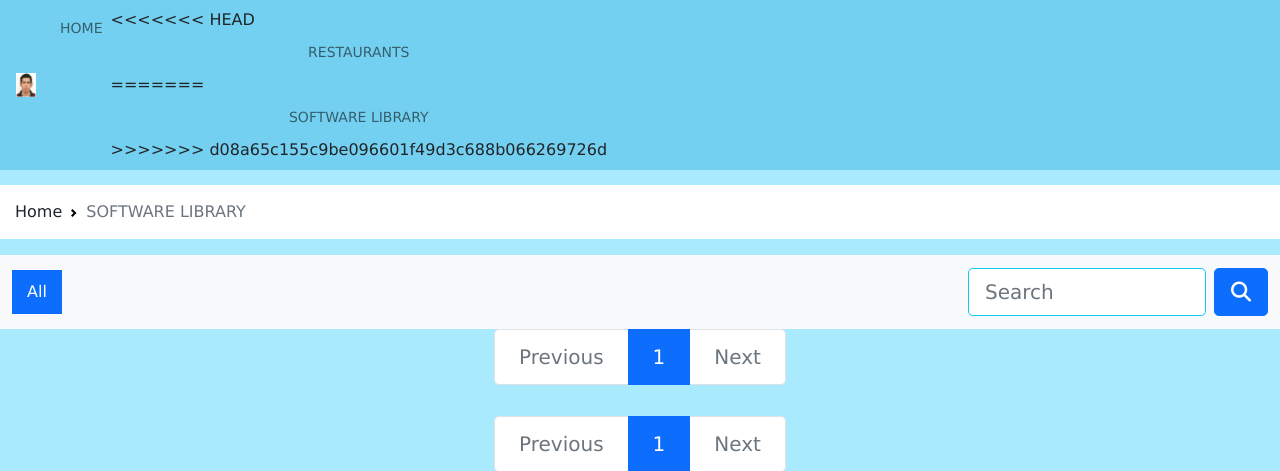
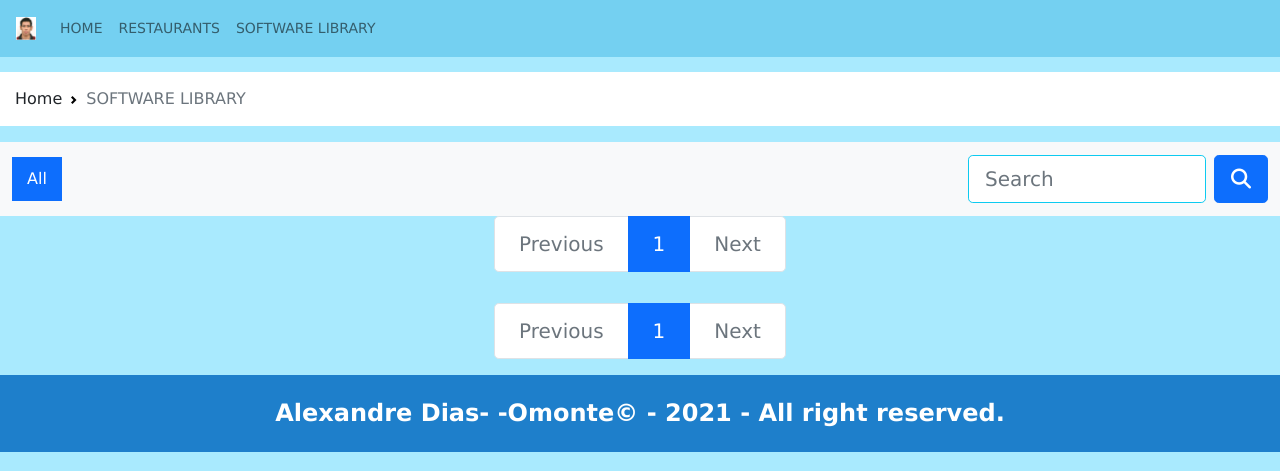
Before and after one commit to AlexandreBrunoDiasOmonte/Dias_Omonte, a Django app: page /software-library/ in a window 1280 px wide. Shown: the top 471 px of the page. Run offline with Django 3.2, Linux system fonts and the light colour scheme; data that the repository does not hold is empty; some libraries are stand-ins or nearby versions.

Commit message:
update restaurants

```diff
--- a/templates/layout/menu.html
+++ b/templates/layout/menu.html
@@ -11,11 +11,10 @@
         <a class="nav-link brand accueil lien" href="{% url 'home' %}">HOME</a>
       </li>
       <li class="nav-item active">
-<<<<<<< HEAD
         <a class="nav-link brand lien" href="{% url 'RESTAURANTS:restaurants' %}">RESTAURANTS</a>
-=======
+      </li>
+      <li class="nav-item active">
         <a class="nav-link brand lien" href="{% url 'SOFTWARE_LIBRARY:software-library' %}">SOFTWARE LIBRARY</a>
->>>>>>> d08a65c155c9be096601f49d3c688b066269726d
       </li>
     </ul>
   </div>
```
Also changed, not shown: db.sqlite3.
